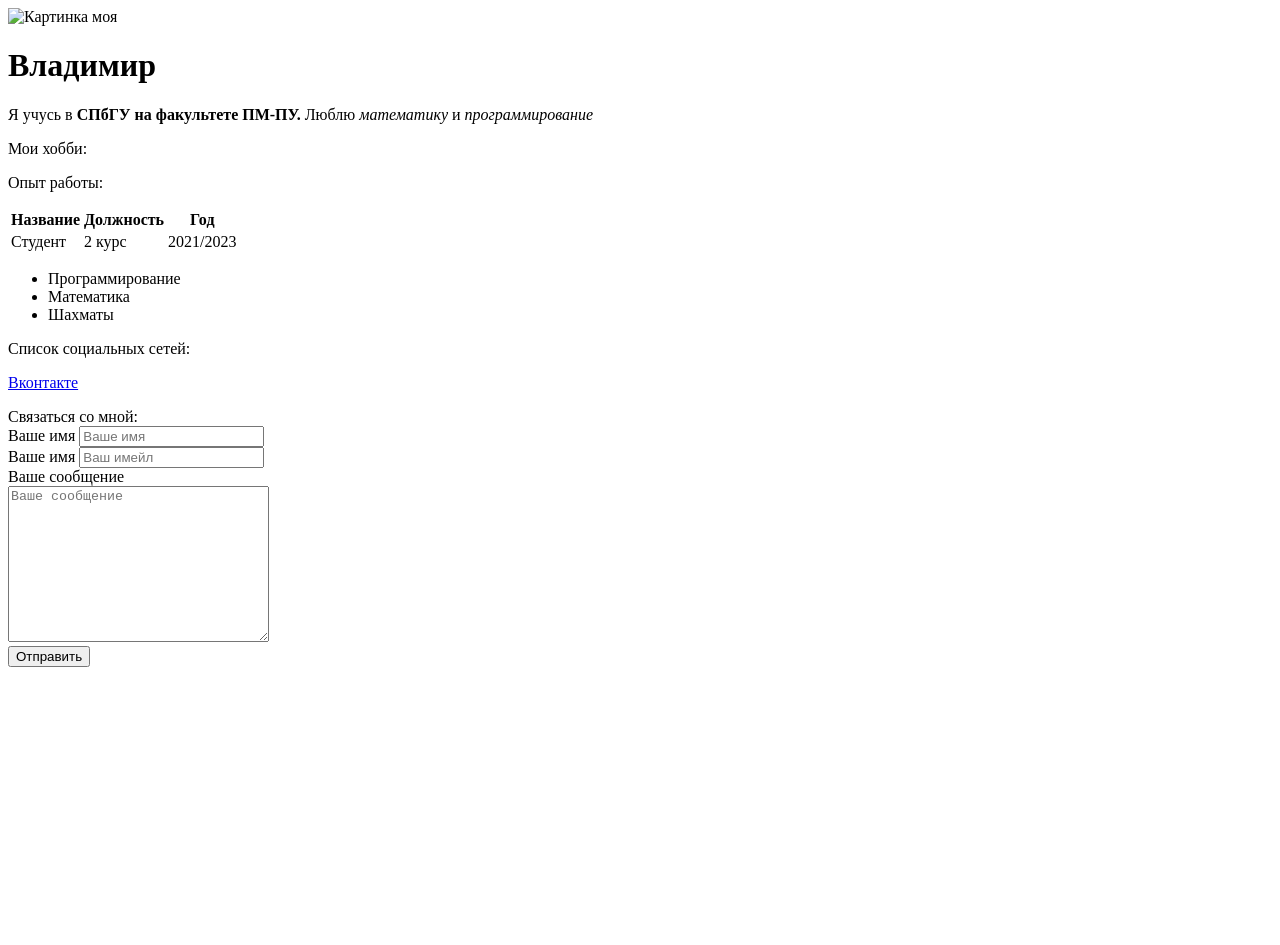
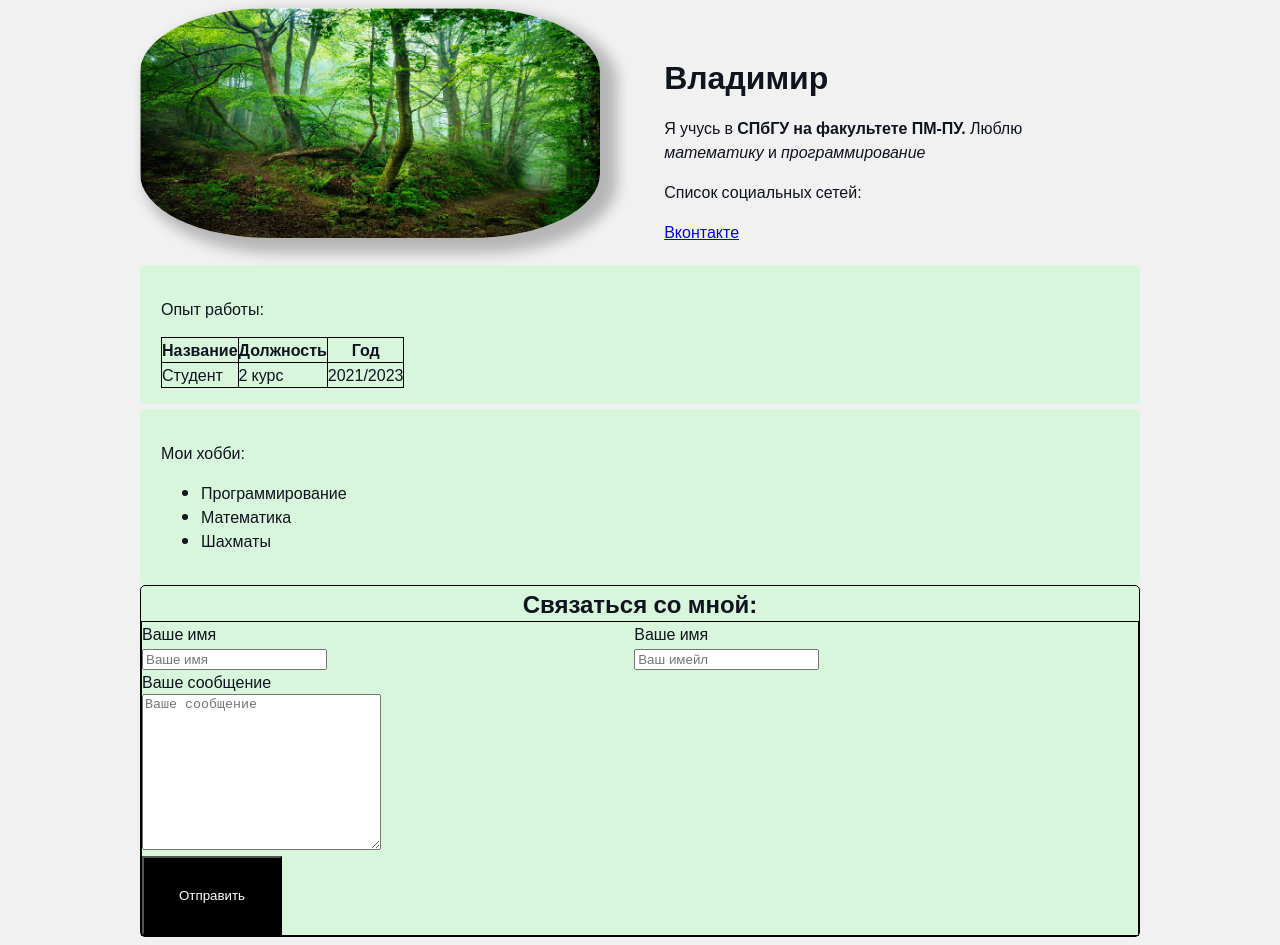
Before and after one commit to Vladimir-Drozdov/resume, a plain HTML site: page index.html in a window 1280 px wide. Before the commit the page ends 800 px from the top, so only its background shows below. Drawn offline with Linux system fonts and the light colour scheme.

Commit message:
Add files via upload

```diff
--- a/index.html
+++ b/index.html
@@ -1,6 +1,7 @@
 <!DOCTYPE html>
 <html lang="ru">
 <head>
+    <link rel="stylesheet" href="styleforresume.css">
     <meta charset="UTF-8">
     <meta http-equiv="X-UA-Compatible" content="IE=edge">
     <meta name="viewport" content="width=device-width, initial-scale=1.0">
@@ -9,19 +10,32 @@
     <title>Resume</title>
 </head>
 <body>
-    <img src="../forest.png" alt="Картинка моя" width="100">
+<div class="container">
+
+        <img class="img" src="../forest.png" alt="Картинка моя">
+        <div class="basicinfo">
             <h1>Владимир</h1>
+            <div class="info">
             <p>Я учусь в <strong>СПбГУ на факультете ПМ-ПУ.</strong>
                 Люблю <em>математику</em> и <em>программирование</em></p>
-    <p>Мои хобби:</p>
+            </div>
+            <div class="socialnet">
+                <p>Список социальных сетей:</p>
+                <p> <a href="#" target="_blank">Вконтакте</a> </p>
+            </div>
+        </div>
+
+
+    <div class="card">
         <p>Опыт работы:</p>
-    <table>
+        <table class="table">
             <thead>
                 <tr>
                     <th>Название</th>
                     <th>Должность</th>
                     <th>Год</th>
                 </tr>
+
             </thead>
             <tbody>
                 <tr>
@@ -31,23 +45,36 @@
                 </tr>
             </tbody>
         </table>
-    <ul>
+    </div>
+    <div class="card">
+        <p class="hobbie">Мои хобби:</p>
+        <ul class="listhobbie">
             <li>Программирование</li>
             <li>Математика</li>
             <li>Шахматы</li>
 
         </ul>
-    <p>Список социальных сетей:</p>
-    <p> <a href="#" target="_blank">Вконтакте</a> </p>
-    <div>Связаться со мной:</div>
-    <label for="name">Ваше имя</label>
+    </div>
+
+        <div class="card form">
+        <h2 class="connection">Связаться со мной:</h2>
+        <form>
+            <div class="name">
+            <label for="name">Ваше имя</label> <br>
             <input type="text" id="name" placeholder="Ваше имя"> <br>
-    <label for="email">Ваше имя</label>
+            </div>
+            <div class="email">
+            <label for="email">Ваше имя</label>  <br>
             <input type="email" id="email" placeholder="Ваш имейл"><br>
+            </div>
+            <div class="textarea">
             <label for="text">Ваше сообщение</label> <br>
-    <textarea name="" id="text" cols="30" rows="10" placeholder="Ваше сообщение"></textarea><br>
-    <button type="submit">Отправить</button>
-
+            <textarea class="textarea" name="" id="text" cols="30" rows="10" placeholder="Ваше сообщение"></textarea><br>
+            </div>
+            <button class="btn" type="submit">Отправить</button>
+        </form>
+    </div>
+</div>
 
 </body>
 </html>
--- /dev/null
+++ b/styleforresume.css
@@ -0,0 +1,130 @@
+@import url('https://fonts.googleapis.com/css2?family=Noto+Sans+Miao&display=swap');
+*{
+
+    /* text-align: center; */
+}
+body{
+    font-style: normal;
+    font-family: 'Noto Sans Miao', sans-serif;
+    font-size: 16px;
+    font-weight: normal;
+}
+th, td,tr, table{
+    border:1px solid black;
+    border-collapse: collapse;
+    padding: 0;
+    margin: 0;
+}
+body{
+    color:#0f141e;
+    background:#f1f1f1;
+}
+.card{
+    border: 1px solid #d8f6dc;
+    border-radius: 5px;
+    background-color: #d8f6dc;
+    margin-top: 5px;
+    padding: 15px 20px;
+}
+.container {
+    margin: 0 auto;
+    max-width: 1000px;
+}
+.textarea{
+    margin-top: 5px;
+}
+.img{
+    box-shadow: 11px 9px 14px 6px rgba(0, 0, 0, 0.25);
+    min-width: 25%;
+    height: 230px;
+    border-radius:28%;
+}
+h1{
+    margin: 5px 0px;
+}
+a:hover{
+    color:red;
+    cursor:pointer;
+}
+a:visited{
+    color:red;
+
+}
+a:active{
+    color:blue;
+    cursor:pointer;
+}
+.btn:hover{
+    font-size: 30px;
+    box-sizing: border-box;
+    box-shadow: 4px 4px 4px 4px #333;
+    width: 200px;
+}
+.listhobbie li:nth-child(odd):hover{
+    color:#444;
+    text-decoration: underline;
+    list-style:none;
+}
+.table th:first-child:hover{
+    background-color: #c31b1b;
+}
+
+.name, .email, .textarea{
+    display: inline-block;
+    width: 49%;
+    box-sizing: border-box;
+    /* border:1px solid red; */
+    margin: 0;
+
+}
+form, .form{
+    border:1px solid black;
+    margin: 0;
+    padding: 0;
+}
+.connection{
+    text-align: center;
+    margin: 0;
+    padding: 0;
+}
+.btn{
+    display: block;
+    background-color: black;
+    width: 140px;
+    padding: 30px;
+    color:white;
+}
+.img, .basicinfo{
+display: inline-block;
+width: 46%;
+
+ /* border:1px solid black;  */
+}
+.img{
+     margin-right: 3%;
+}
+.basicinfo{
+    margin-left: 3%;
+}
+h1{
+
+}
+.info{
+
+}
+.socialnet{
+
+}
+@media(max-width:650px){
+    .img, .basicinfo{
+        display: block;
+        /* width: 100%; */
+        width: 280px;
+    }
+    .name, .email, .textarea{
+        display: block;
+        /* border:1px solid red; */
+        margin: 0;
+        width: 100%;
+    }
+}
```
Also changed, not shown: forest.png (added). Lines whose indentation alone changed are shown as unchanged.
